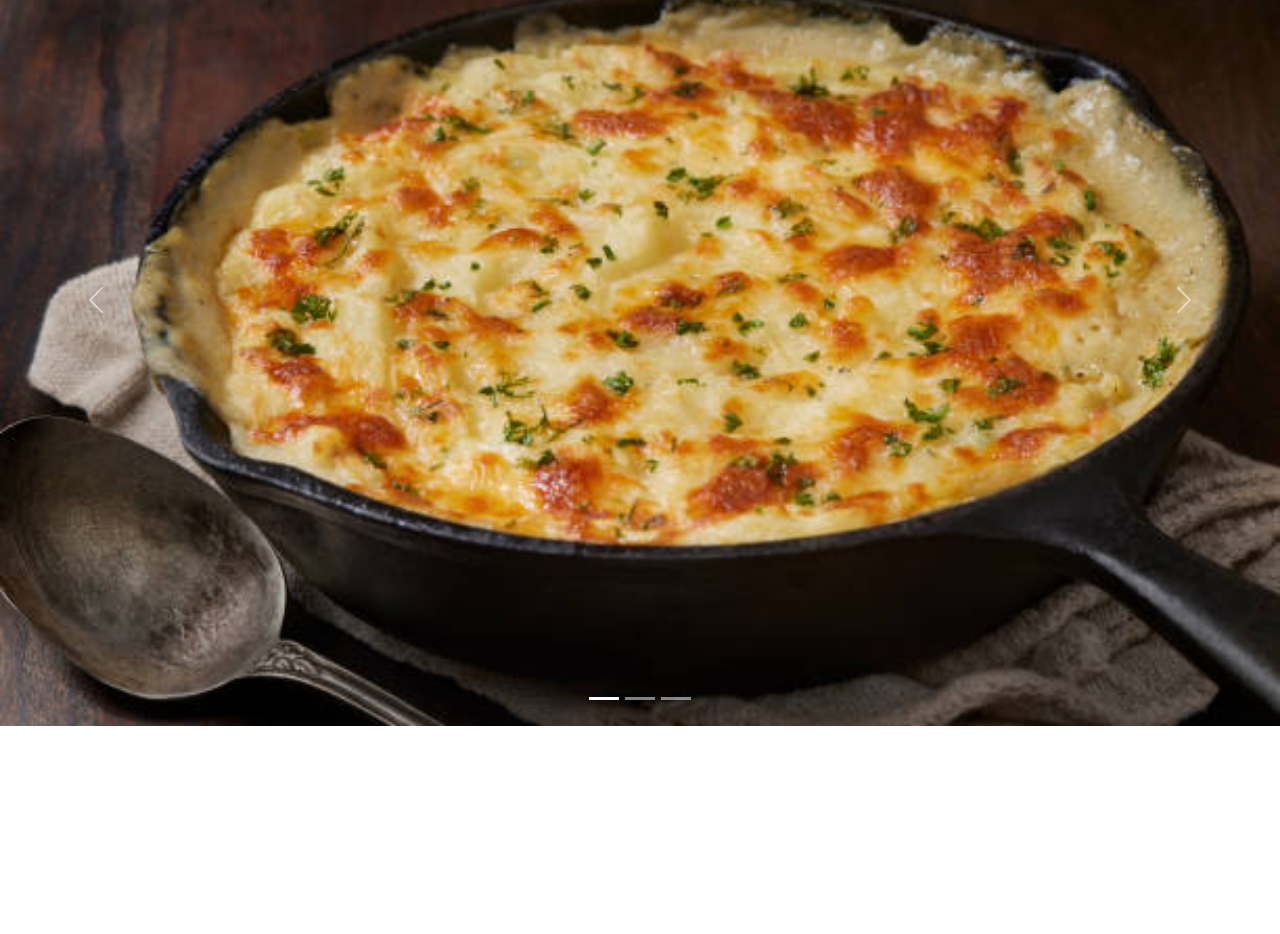
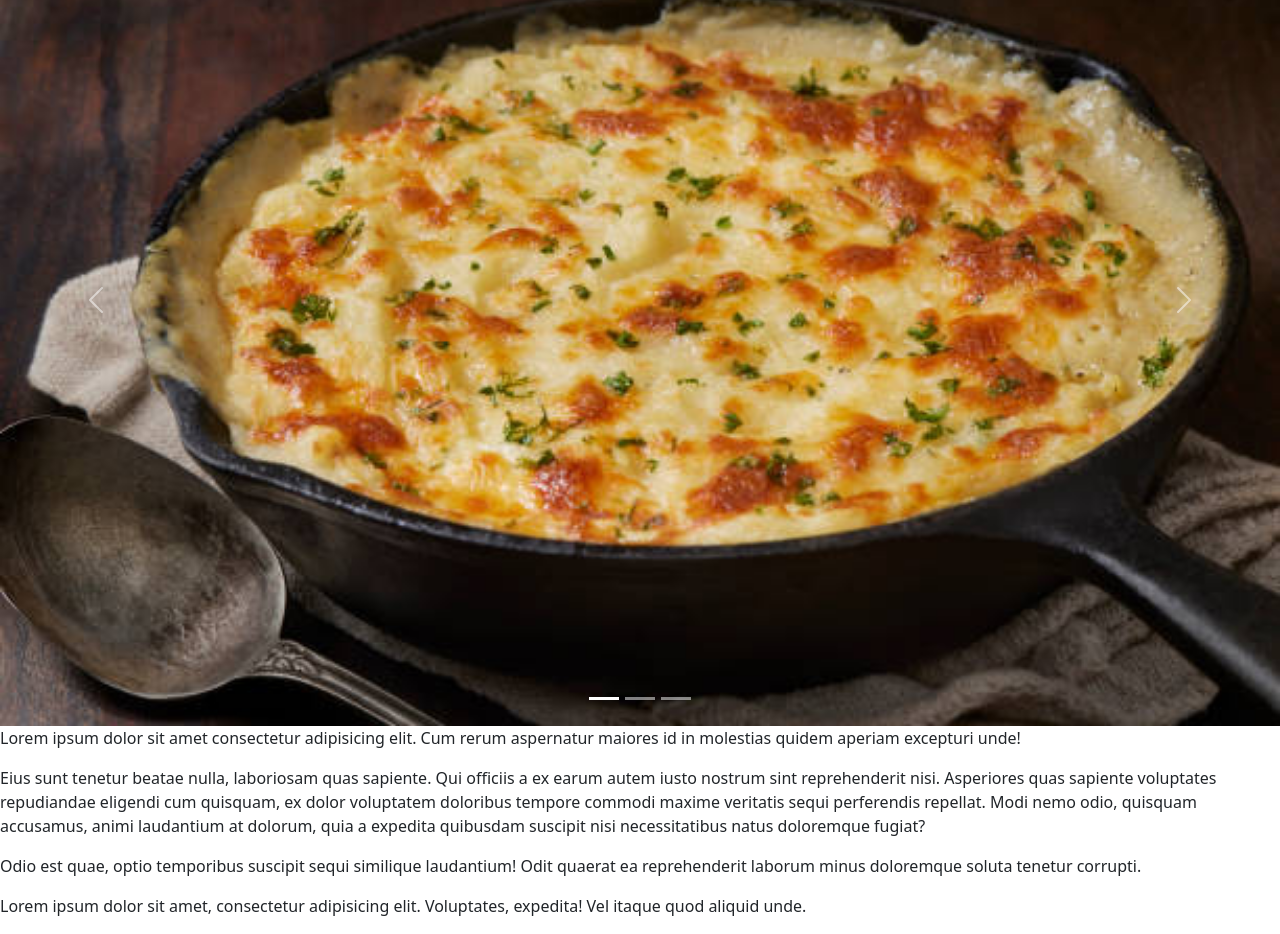
Before and after one commit to JespeyW26/first-project, a plain HTML site: page home.html in a window 1280 px wide. Shown: the part 239-1173 px from the top of the page. Before the commit the page ends 965 px from the top, so only its background shows below. Drawn offline with nearby package versions, Linux system fonts and the light colour scheme.

Commit message:
Added content to home page.

```diff
--- a/home.html
+++ b/home.html
@@ -57,6 +57,10 @@
           <span class="visually-hidden">Next</span>
         </button>
       </div>
+      <p>Lorem ipsum dolor sit amet consectetur adipisicing elit. Cum rerum aspernatur maiores id in molestias quidem aperiam excepturi unde!</p>
+      <p>Eius sunt tenetur beatae nulla, laboriosam quas sapiente. Qui officiis a ex earum autem iusto nostrum sint reprehenderit nisi. Asperiores quas sapiente voluptates repudiandae eligendi cum quisquam, ex dolor voluptatem doloribus tempore commodi maxime veritatis sequi perferendis repellat. Modi nemo odio, quisquam accusamus, animi laudantium at dolorum, quia a expedita quibusdam suscipit nisi necessitatibus natus doloremque fugiat?</p>
+      <p>Odio est quae, optio temporibus suscipit sequi similique laudantium! Odit quaerat ea reprehenderit laborum minus doloremque soluta tenetur corrupti.</p>
+      <p>Lorem ipsum dolor sit amet, consectetur adipisicing elit. Voluptates, expedita! Vel itaque quod aliquid unde.</p>
       <script src="https://cdn.jsdelivr.net/npm/bootstrap@5.3.3/dist/js/bootstrap.bundle.min.js" integrity="sha384-YvpcrYf0tY3lHB60NNkmXc5s9fDVZLESaAA55NDzOxhy9GkcIdslK1eN7N6jIeHz" crossorigin="anonymous"></script>
 </body>
 </html>
```
